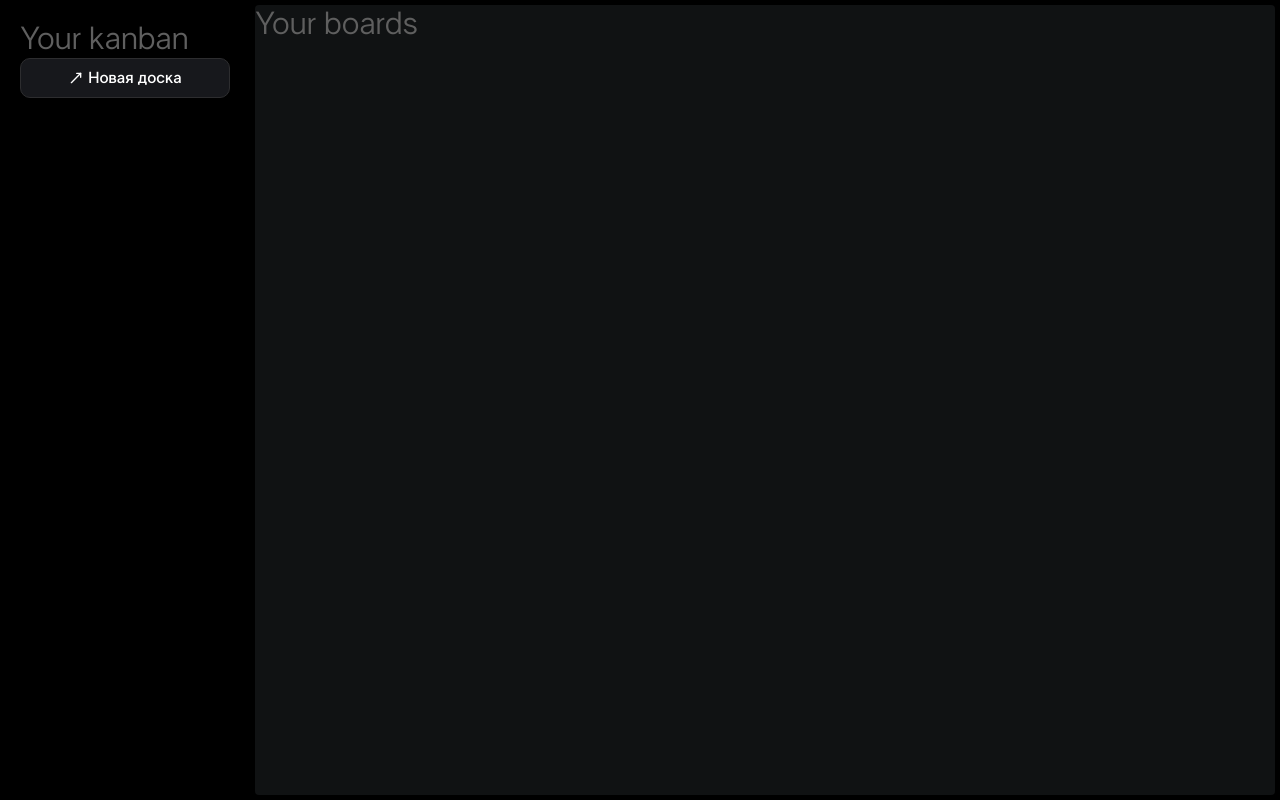
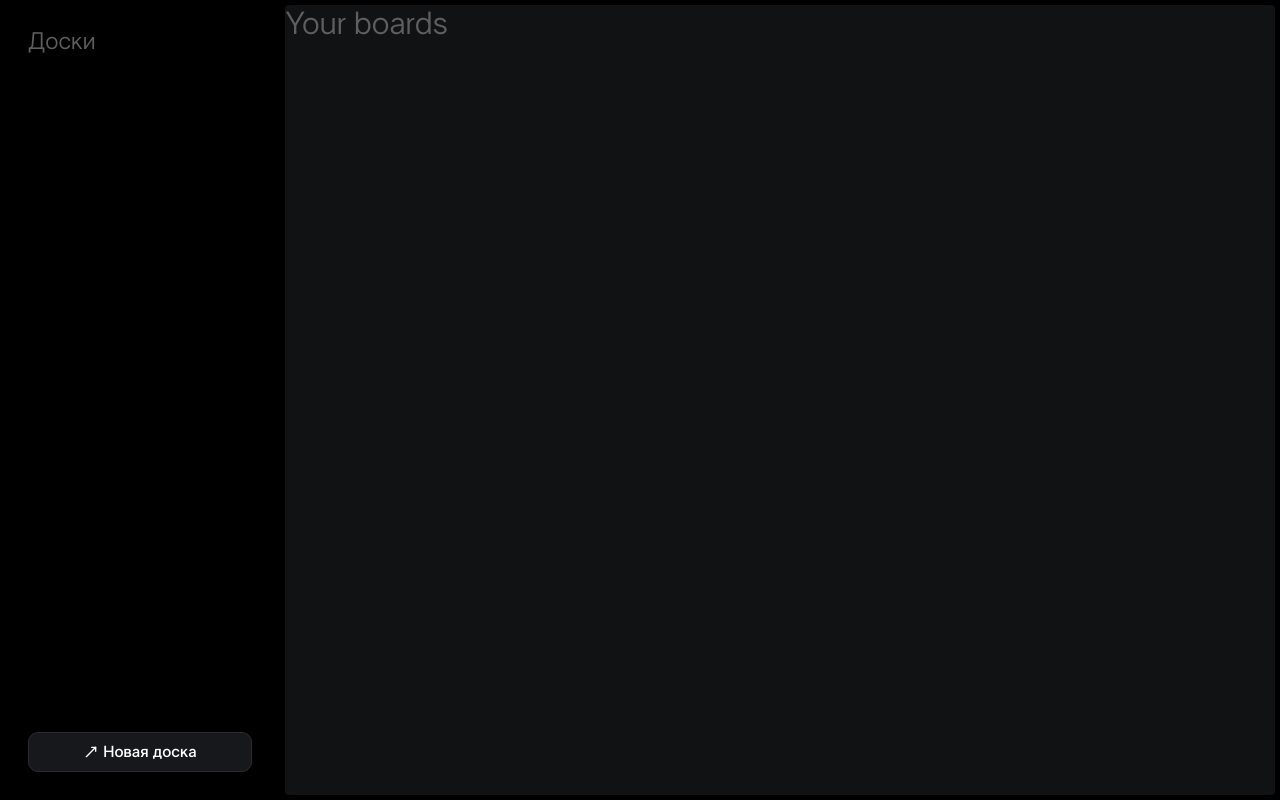
Before and after one commit to JaroslawChaykin/jw-kanban, a React (Vite) app: page / in a window 1280 px wide. Built offline with nearby package versions, Linux system fonts and the light colour scheme.

Commit message:
fix styled for JButton and Title, update navbar view

```diff
--- a/src/shared/ui/JButton.tsx
+++ b/src/shared/ui/JButton.tsx
@@ -12,8 +12,8 @@ const ButtonStyled = styled.button<{ $fullWidth: boolean; $outlined: boolean }>`
   display: flex;
   align-items: center;
   justify-content: center;
-  width: ${(props) => (props.$fullWidth ? "100%" : "auto")};
-  padding: ${(props) => (props.$fullWidth ? 0 : "0px 12px")};
+  width: ${({ $fullWidth }) => ($fullWidth ? "100%" : "auto")};
+  padding: 0 12px;
   height: 40px;
   font-family: "LTSuperior", sans-serif;
   font-weight: 700;
--- a/src/shared/ui/Title.tsx
+++ b/src/shared/ui/Title.tsx
@@ -30,6 +30,7 @@ const TitleStyled = styled(({ level = "h1", ...props }) => {
         return "32px";
     }
   }};
+
   font-weight: ${({ weight }) => weight};
   color: ${({ theme, color }) =>
     color === "main" ? theme.colors.fontColorMain : theme.colors.fontColorSub};
--- a/src/widgets/navbar/ui/navbar.tsx
+++ b/src/widgets/navbar/ui/navbar.tsx
@@ -1,20 +1,40 @@
 import styled from "styled-components";
+import { CreateBoardModal } from "../../../features";
+import { useAppSelector } from "../../../shared/lib/redux";
 import { Title } from "../../../shared/ui";
-import { CreateBoardModal } from "../../../features";
+import { BoardList } from "../../../features/BoardsList";
 
 const Wrapper = styled.div`
-  min-width: 250px;
-  padding: 20px;
+  display: flex;
+  flex-direction: column;
+  min-width: 280px;
+  padding: 12px;
   color: ${({ theme }) => theme.colors.fontColorMain};
+`;
+const NavBarPaddingStyled = styled.div`
+  padding: 16px;
+`;
+const NavBarListStyled = styled.div`
+  flex-grow: 1;
 `;
 
 export const NavBar = () => {
+  const boards = useAppSelector((state) => state.boards.boards);
   return (
     <Wrapper>
-      <div>
-        <Title color="sub">Your kanban</Title>
+      <NavBarPaddingStyled>
+        <Title as="h3" color="sub">
+          Доски
+        </Title>
+      </NavBarPaddingStyled>
+
+      <NavBarListStyled>
+        <BoardList boards={boards} />
+      </NavBarListStyled>
+
+      <NavBarPaddingStyled>
         <CreateBoardModal />
-      </div>
+      </NavBarPaddingStyled>
     </Wrapper>
   );
 };
```
